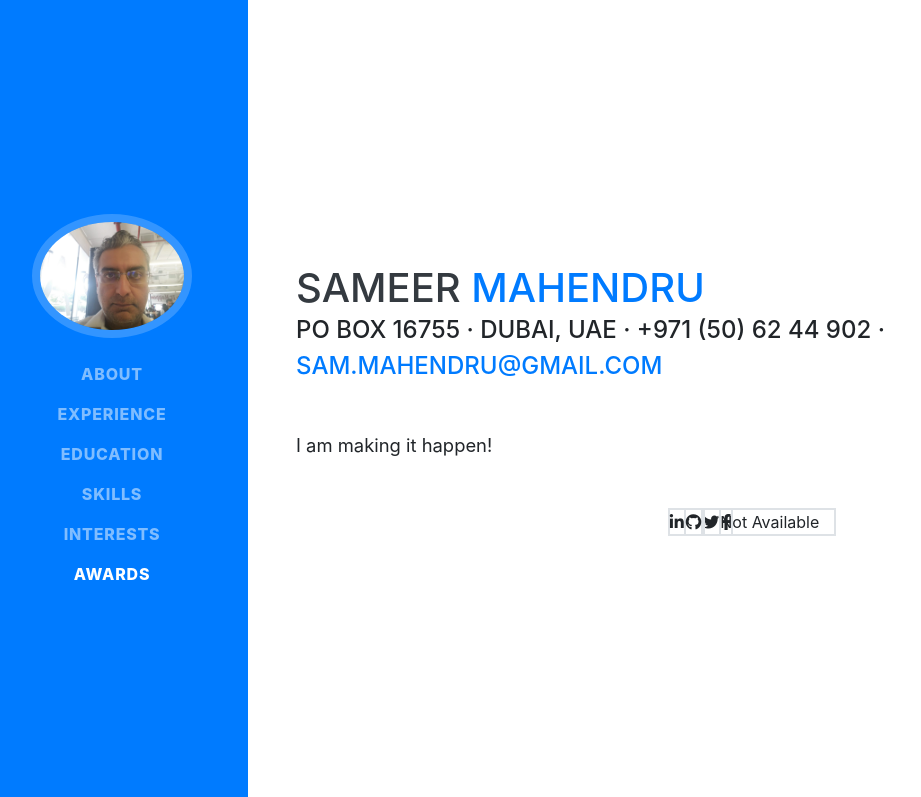
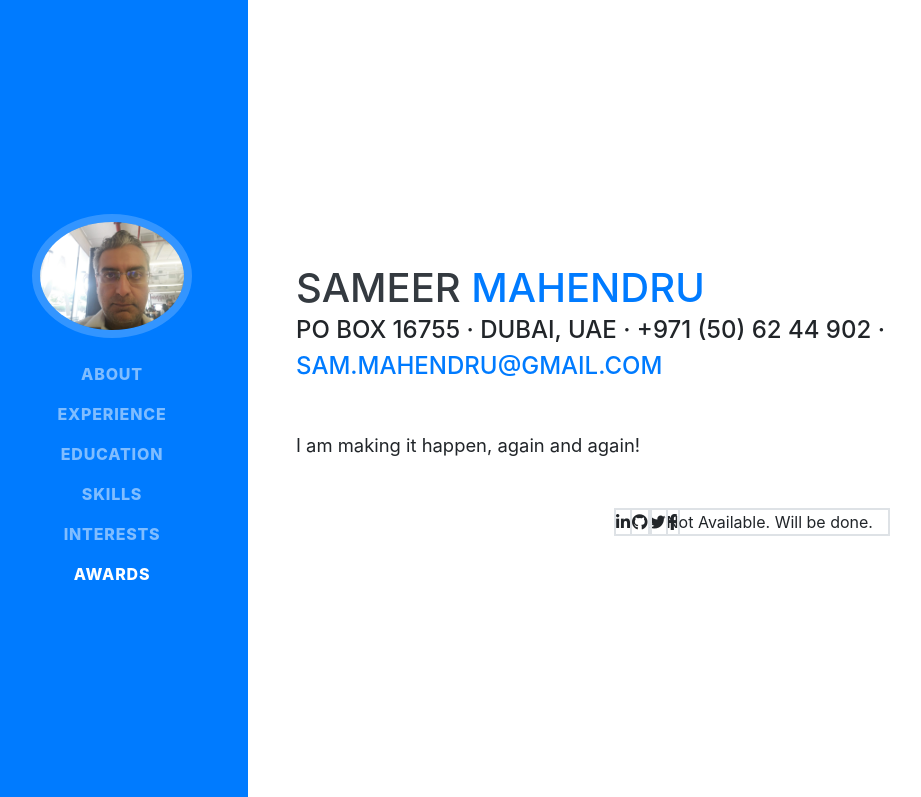
Before and after one commit to sameer-mahendru/portfolio-al-aug-2019, a website with bundled scripts: page index.html in a window 1280 px wide. Shown: the top 797 px of the page, without its empty margins (24-945 px from the left). Built offline with nearby package versions, Linux system fonts and the light colour scheme; a web font is replaced by a local one.

Commit message:
Changed text for make it happen

```diff
--- a/index.html
+++ b/index.html
@@ -69,7 +69,7 @@
         <div class="subheading mb-5">PO Box 16755 · Dubai, UAE · +971 (50) 62 44 902 ·
           <a href="mailto:sam.mahendru@gmail.com">sam.mahendru@gmail.com</a>
         </div>
-        <p class="lead mb-5">I am making it happen!</p>
+        <p class="lead mb-5">I am making it happen, again and again!</p>
         <div class="social-icons">
           <div class="container d-flex justify-content-center">
             <div class="row border">
@@ -88,7 +88,7 @@
             </div>
             <div class="row border">
               <div class="col-lg-auto border color-black">
-                Not Available
+                Not Available. Will be done.
               </div>
             </div>
           </div>
```
